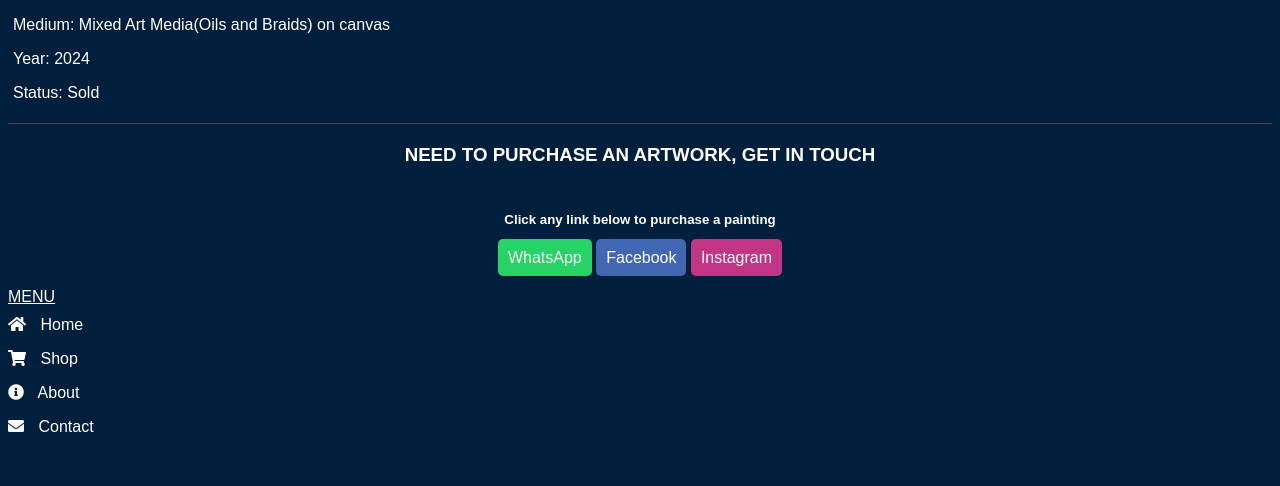
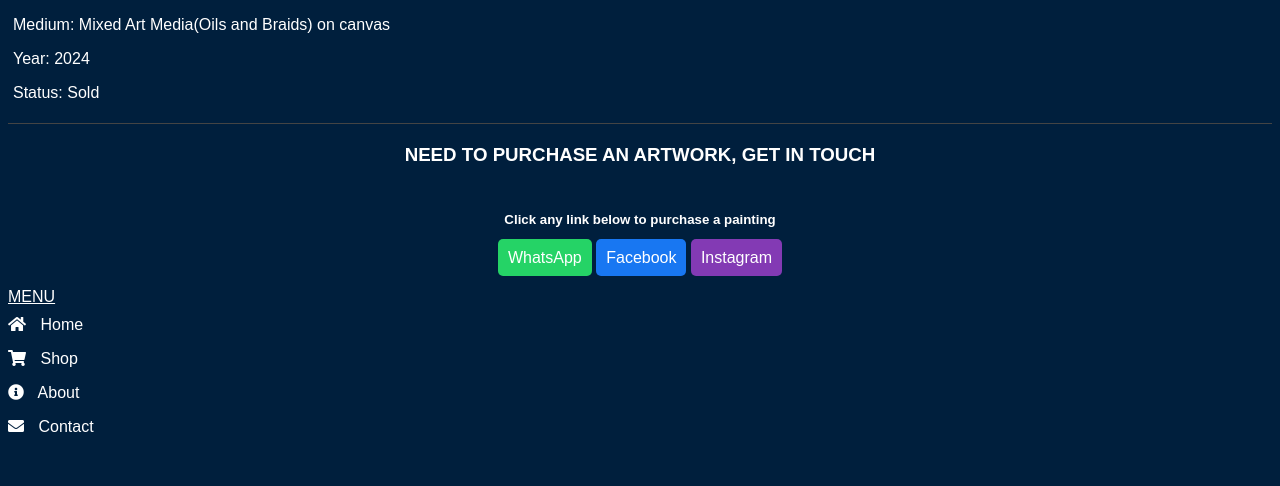
Before and after one commit to Kunashe-n/myapp, a Flask app: page /sold in a window 1280 px wide. Shown: the part 2133-2619 px from the top of the page. Run offline with Flask 3, Linux system fonts and the light colour scheme.

Commit message:
Update sold.html

```diff
--- a/templates/sold.html
+++ b/templates/sold.html
@@ -56,8 +56,8 @@
     <h3 style="text-align: center;">{{'NEED TO PURCHASE AN ARTWORK, GET IN TOUCH'}}</h3>
    <header> <h5>Click any link below to purchase a painting</h5>
         <a href="https://wa.me/qr/4GMFLUPJK43FG1" style="text-decoration: none; color: #ffffff; background-color: #25D366; padding: 10px; border-radius: 5px;">WhatsApp</a>
-        <a href="https://facebook.com/@willardmagiga" style="text-decoration: none; color: #ffffff; background-color: #4267B2; padding: 10px; border-radius: 5px;">Facebook</a>
-        <a href="https://www.instagram.com/trinkoh_arts?igsh=NTc4MTIwNjQ2YQ==" style="text-decoration: none; color: #ffffff; background-color: #C13584; padding: 10px; border-radius: 5px;">Instagram</a>
+        <a href="https://facebook.com/@willardmagiga" style="text-decoration: none; color: #ffffff; background-color: #1877F2; padding: 10px; border-radius: 5px;">Facebook</a>
+        <a href="https://www.instagram.com/trinkoh_arts?igsh=NTc4MTIwNjQ2YQ==" style="text-decoration: none; color: #ffffff; background-color: #833AB4; padding: 10px; border-radius: 5px;">Instagram</a>
    </header>
    <p style="text-decoration: underline; margin-bottom: 10px;">MENU</p>
     <nav style="display: flex; flex-direction: column; align-items: flex-start; margin-top: 0; gap: 10px;"></nav>
```
